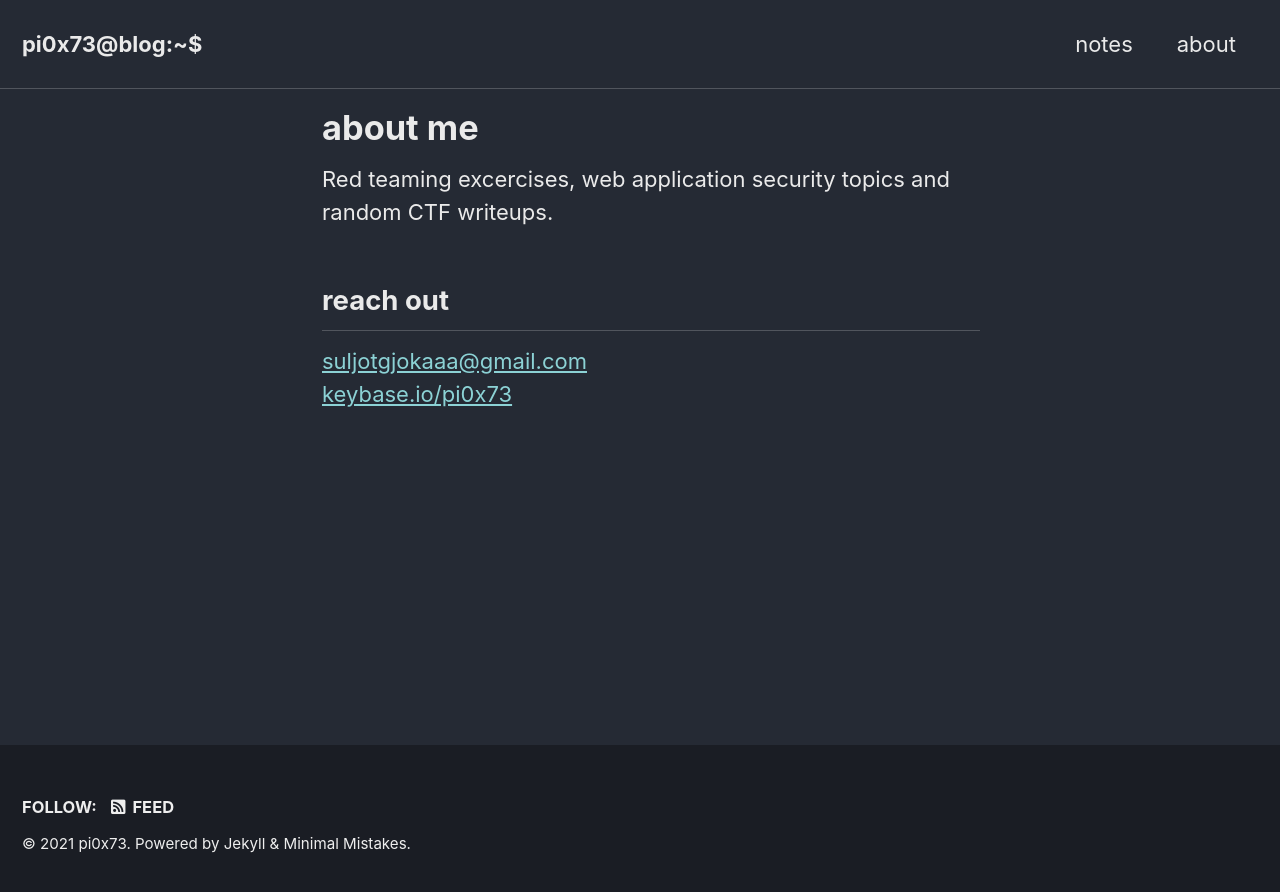
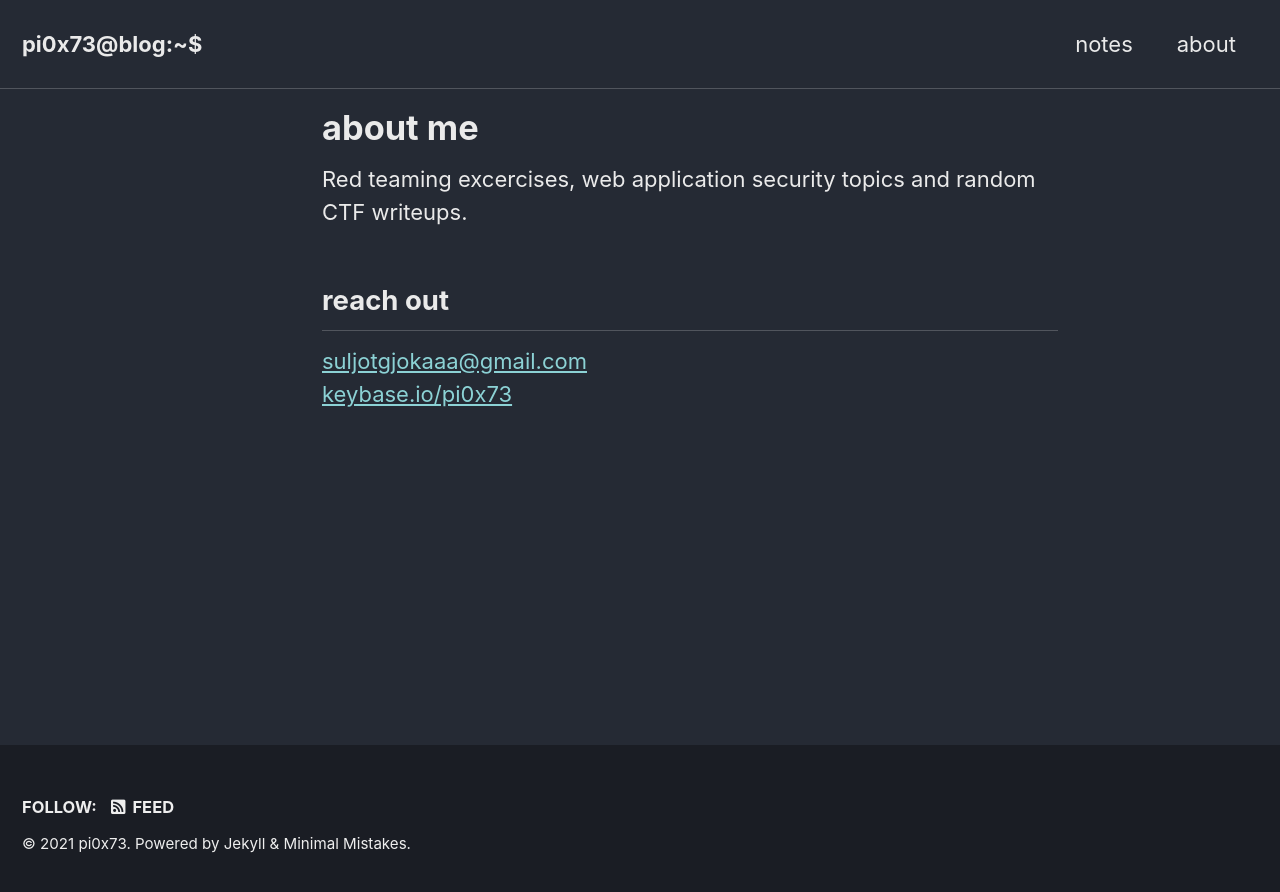
Before and after one commit to suldod/suldod.github.io.bak, a Jekyll site: the page built from _pages/about.md, in a window 1280 px wide. Shown: the top 892 px of the page. Built offline with Jekyll 4.4.1, drawn with Linux system fonts in a browser that asks for light colours; cached includes are drawn as plain includes.

Commit message:
Update _page.scss

```diff
--- a/_sass/minimal-mistakes/_page.scss
+++ b/_sass/minimal-mistakes/_page.scss
@@ -7,7 +7,7 @@
   margin-left: auto;
   margin-right: auto;
   padding-left: 1em;
-  padding-right: -5em;
+  padding-right: 1em;
   -webkit-animation: $intro-transition;
   animation: $intro-transition;
   max-width: 100%;
@@ -39,12 +39,12 @@ body {
   @include breakpoint($large) {
     float: right;
     width: calc(100% - #{$right-sidebar-width-narrow});
-    padding-right: 200px;
+    padding-right: $right-sidebar-width-narrow;
   }
 
   @include breakpoint($x-large) {
     width: calc(100% - #{$right-sidebar-width});
-    padding-right: $right-sidebar-width;
+    padding-right: 200px;
   }
 
   .page__inner-wrap {
```
